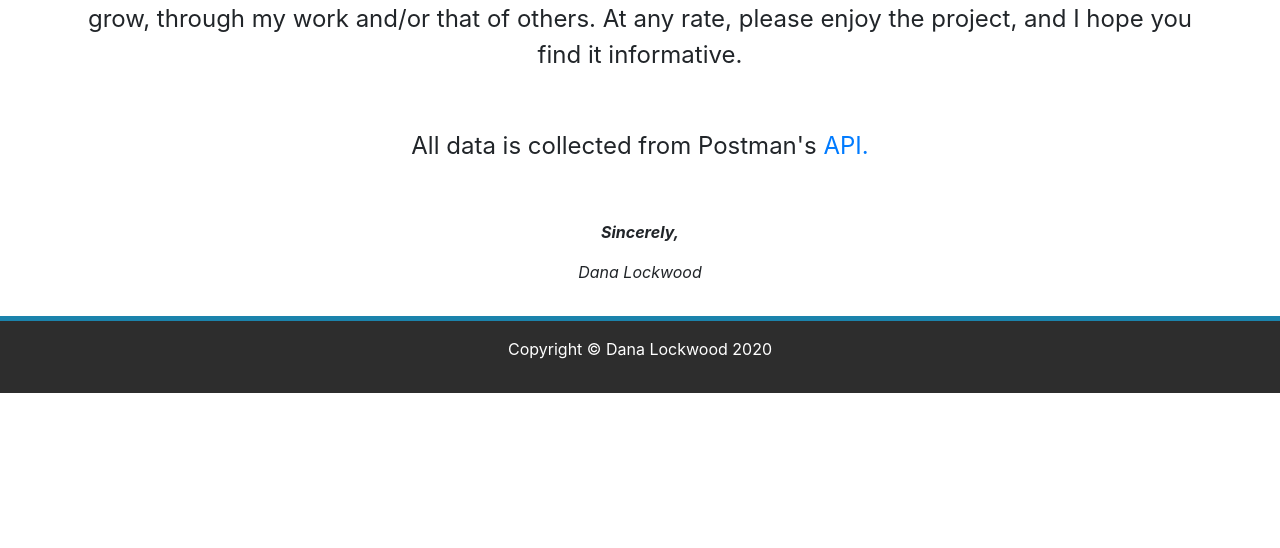
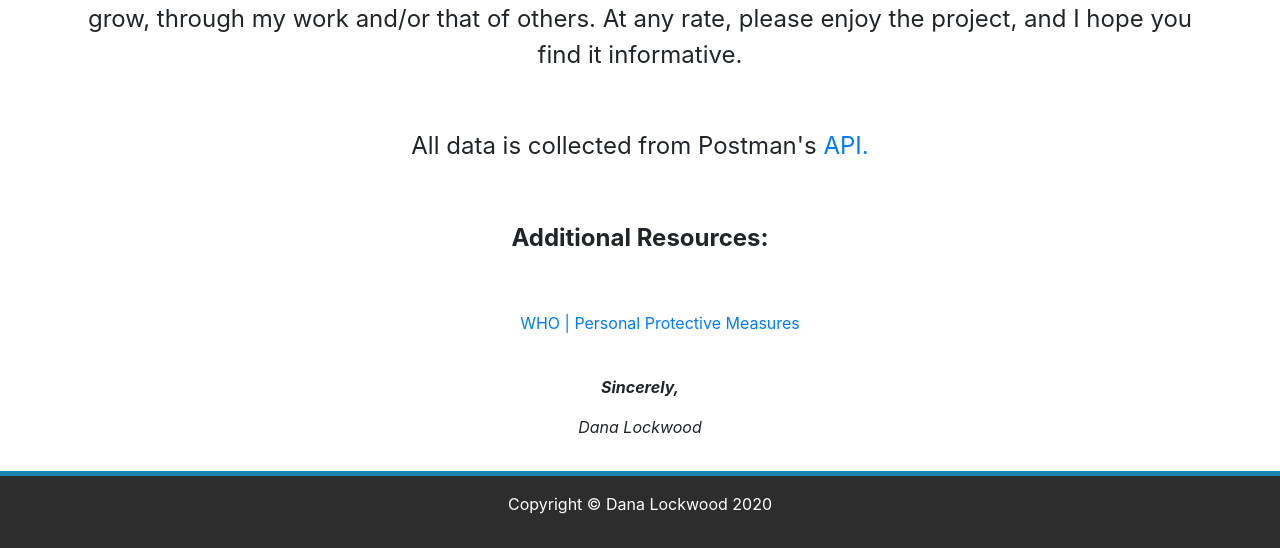
Before and after one commit to D-Bits/COVID-19-Tracker, a Flask app: page /about in a window 1280 px wide. Shown: the part 617-1165 px from the top of the page. Before the commit the page ends 1010 px from the top, so only its background shows below. Run offline with Flask 2, Linux system fonts and the light colour scheme; some libraries are stand-ins or nearby versions.

Commit message:
Added additional resources

```diff
--- a/templates/about.html
+++ b/templates/about.html
@@ -20,6 +20,18 @@
         All data is collected from Postman's <a target="_blank" href="https://documenter.getpostman.com/view/10808728/SzS8rjbc?version=latest">API.</a>
     </p>
 
+    <p class="about">
+        <strong>Additional Resources:</strong>
+        <ul>
+            <li style="list-style-type: none;"><a href="https://www.who.int/emergencies/diseases/novel-coronavirus-2019/advice-for-public" target="_blank">WHO | Personal Protective Measures</a></li>
+        </ul>
+    </p>
+
+
+
+    <br>
+
+
     <div style="font-style: italic;">
         <p>
             <strong>Sincerely,</strong>
```
